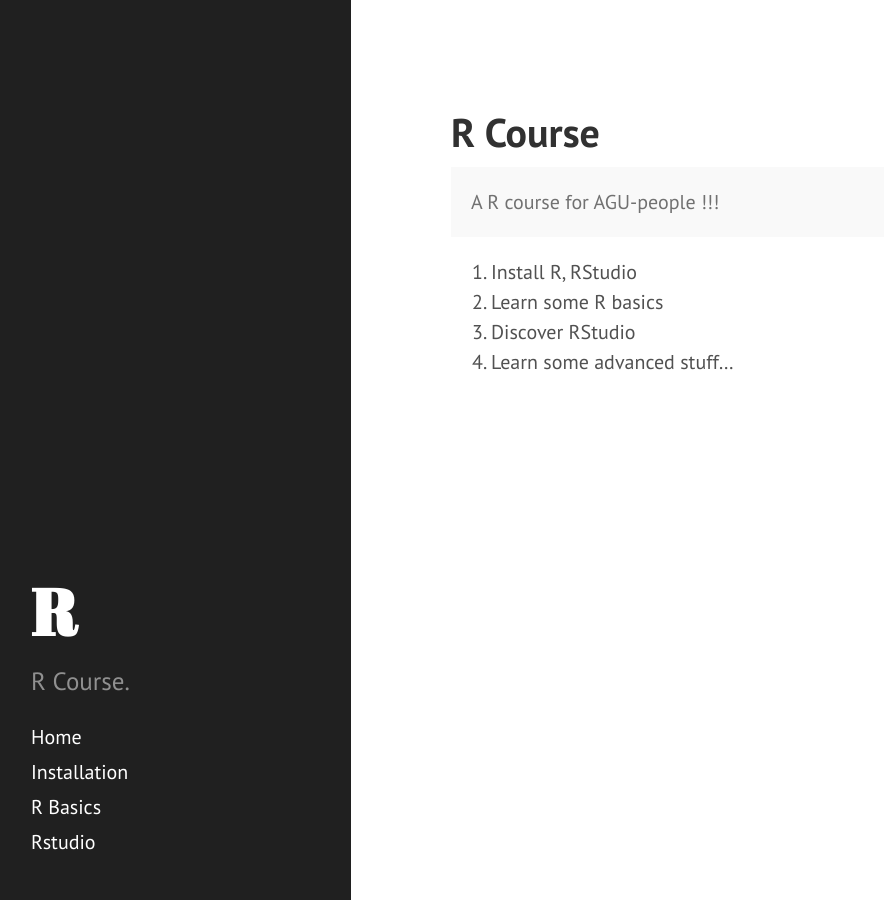
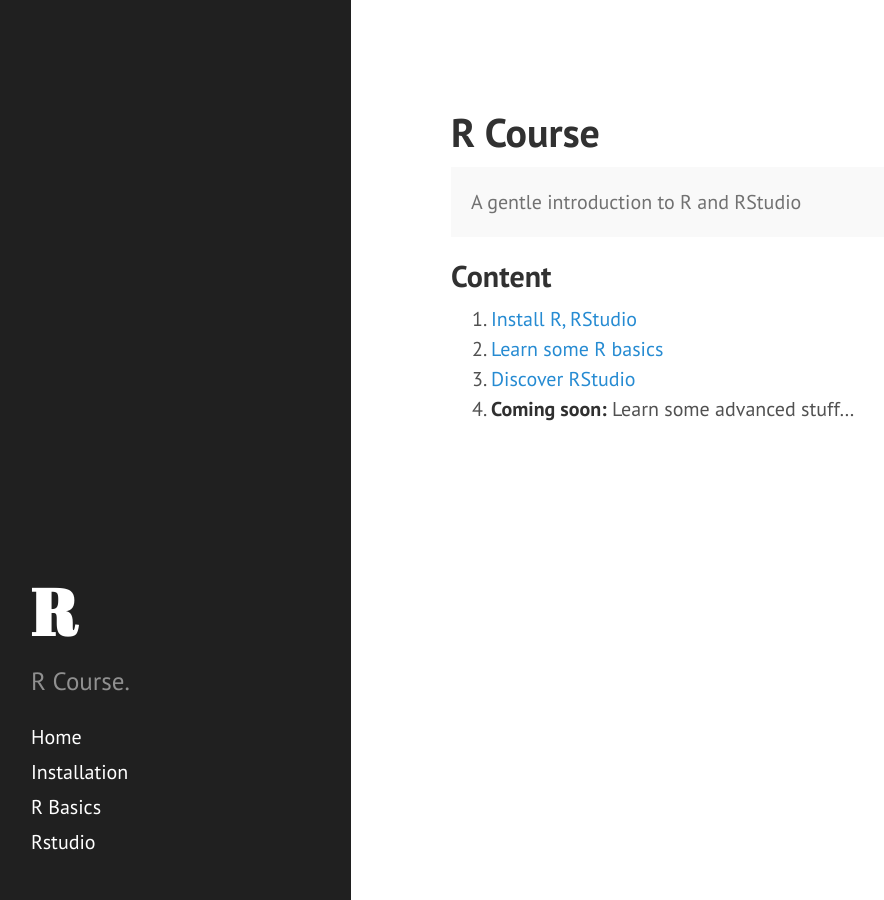
Before and after one commit to emanuelhuber/Rcourse, a Jekyll site: the page built from index.md, in a window 1280 px wide. Shown: the whole page, without its empty margins (9-893 px from the left). Built offline with Jekyll 4.4.1, drawn with Linux system fonts in a browser that asks for light colours; Markdown is read by kramdown in place of the engine named in the settings.

Commit message:
add new pages

```diff
--- a/index.md
+++ b/index.md
@@ -6,11 +6,12 @@ title: Home
 # R Course
 
 <p class="message">
-  A R course for AGU-people !!!
+  A gentle introduction to R and RStudio
 </p>
 
+## Content
 
-1. Install R, RStudio
-2. Learn some R basics
-3. Discover RStudio
-4. Learn some advanced stuff...
+1. [Install R, RStudio](01_gettingstarted)
+2. [Learn some R basics](02_Rbasics)
+3. [Discover RStudio](02_rstudio)
+4. **Coming soon:** Learn some advanced stuff...
```
